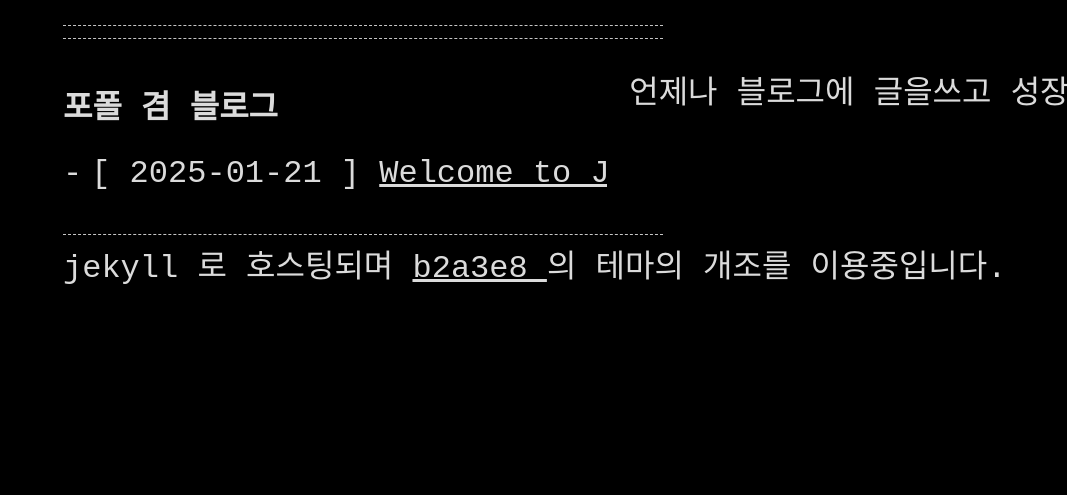
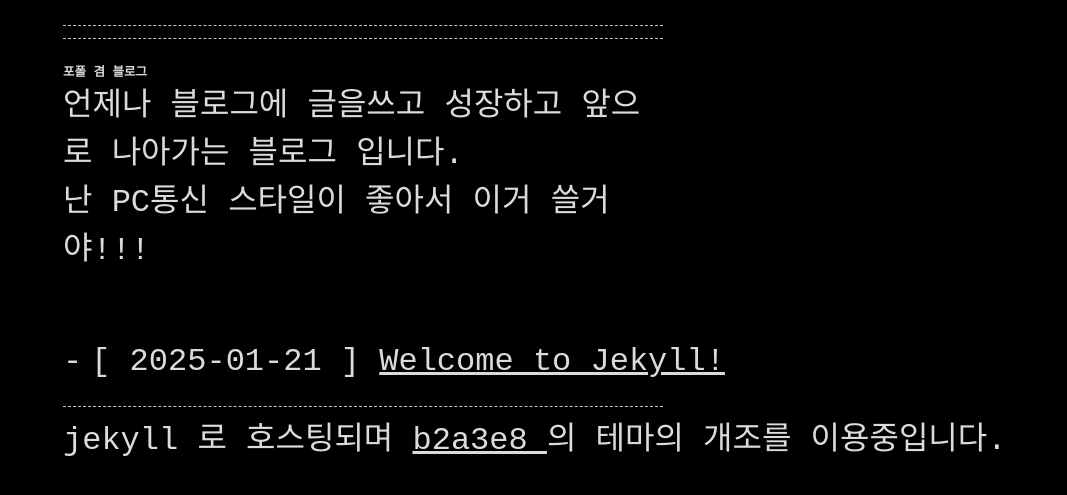
Before and after one commit to Mrochu/Mrochu.github.io, a Jekyll site: the page built from index.md, in a window 1280 px wide. Shown: the top 495 px of the page, without its empty margins (213-1280 px from the left). Built offline with Jekyll 4.4.1, drawn with Linux system fonts in a browser that asks for light colours.

Commit message:
타이핑 재수정

```diff
--- a/_sass/typing.scss
+++ b/_sass/typing.scss
@@ -1,7 +1,7 @@
 /* assets/css/style.css */
 
 /* 전체 텍스트에 타이핑 효과를 부여하는 CSS */
-body, p, h1, h2, h3, h4, h5, h6, li {
+body{
 	font-family: 'Courier New', monospace;
 	font-size: 2rem; /* 기본 폰트 크기 */
 	white-space: nowrap;
```
Also changed, not shown: 1 other file.
